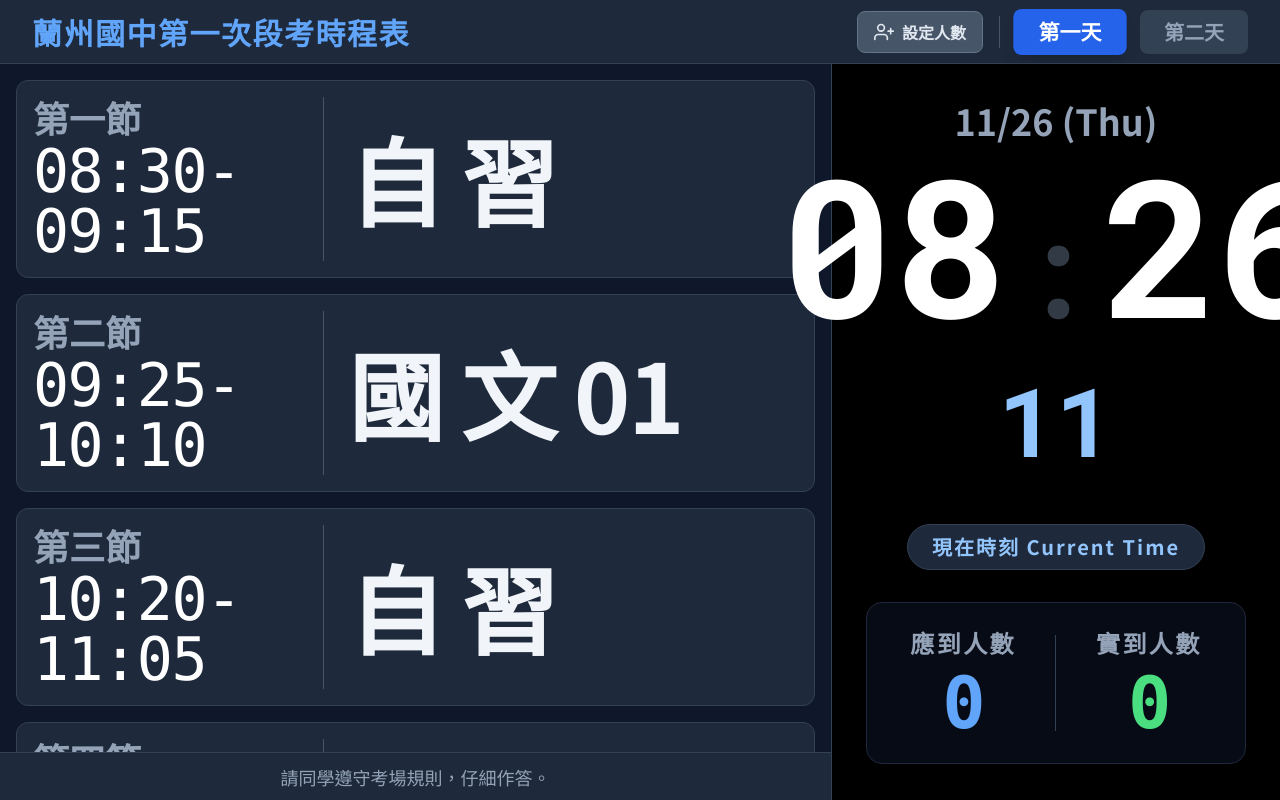
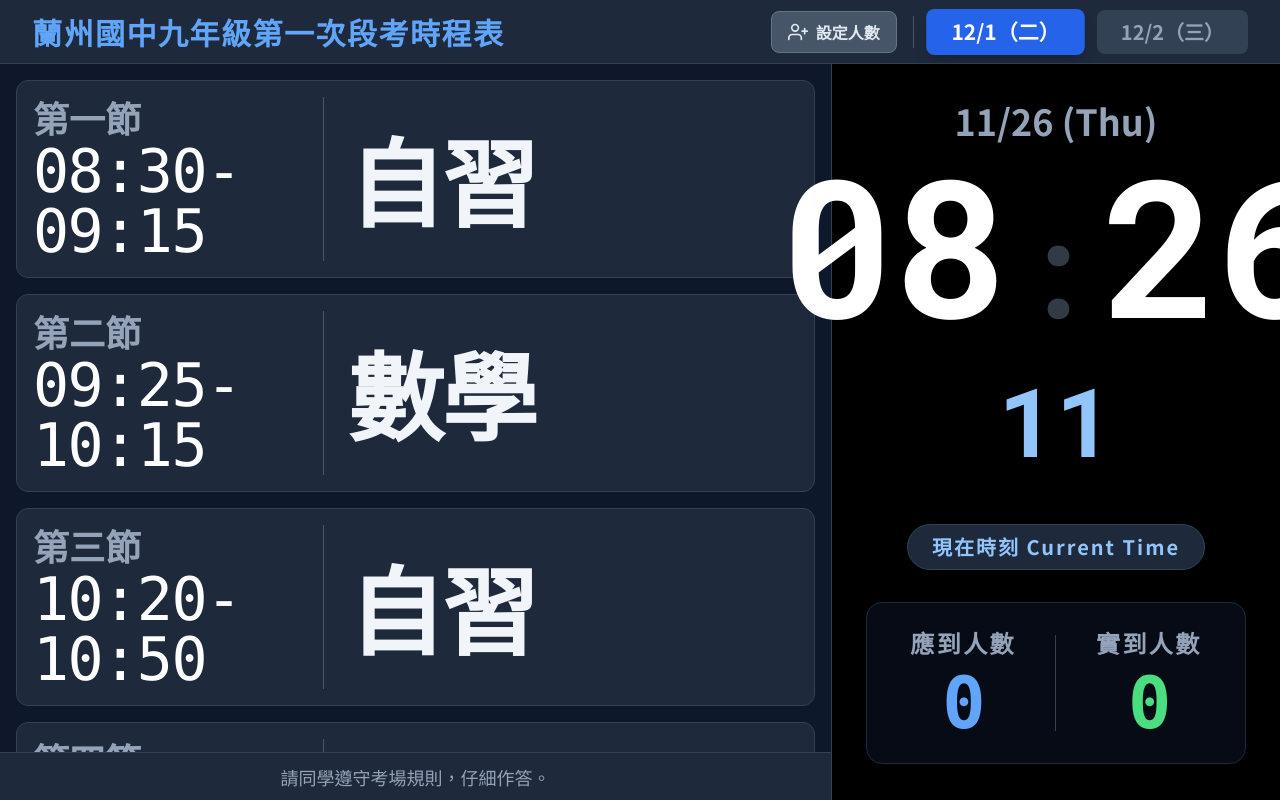
Before and after one commit to Bruce-Yu57/examschedule, a plain HTML site: page index.html in a window 1280 px wide. Drawn offline with nearby package versions, Linux system fonts and the light colour scheme.

Commit message:
更新為九年級第一次段考時程表

```diff
--- a/index.html
+++ b/index.html
@@ -68,17 +68,15 @@
 <body class="h-screen w-screen flex flex-col">
     <!-- Header -->
     <header class="h-[8vh] bg-slate-800 flex items-center justify-between px-8 border-b border-slate-700 shadow-lg shrink-0">
-        <h1 class="text-3xl font-bold tracking-wider text-blue-400">蘭州國中第一次段考時程表</h1>
+        <h1 class="text-3xl font-bold tracking-wider text-blue-400">蘭州國中九年級第一次段考時程表</h1>
         <div class="flex space-x-4 items-center">
             <button onclick="openSettings()" class="px-4 py-2 rounded-lg bg-slate-600 hover:bg-slate-500 text-slate-200 font-bold border border-slate-500 flex items-center gap-2">
                 <svg xmlns="http://www.w3.org/2000/svg" width="20" height="20" viewBox="0 0 24 24" fill="none" stroke="currentColor" stroke-width="2" stroke-linecap="round" stroke-linejoin="round"><path d="M16 21v-2a4 4 0 0 0-4-4H5a4 4 0 0 0-4 4v2"></path><circle cx="8.5" cy="7" r="4"></circle><line x1="20" y1="8" x2="20" y2="14"></line><line x1="23" y1="11" x2="17" y2="11"></line></svg>
                 設定人數
             </button>
             <div class="w-px h-8 bg-slate-600 mx-2"></div>
-            <button onclick="setDay(1)" id="btn-day1" class="px-6 py-2 rounded-lg text-xl font-bold transition-colors duration-200">第一天
-</button>
-            <button onclick="setDay(2)" id="btn-day2" class="px-6 py-2 rounded-lg text-xl font-bold transition-colors duration-200">第二天
-</button>
+            <button onclick="setDay(1)" id="btn-day1" class="px-6 py-2 rounded-lg text-xl font-bold transition-colors duration-200">12/1（二）</button>
+            <button onclick="setDay(2)" id="btn-day2" class="px-6 py-2 rounded-lg text-xl font-bold transition-colors duration-200">12/2（三）</button>
         </div>
     </header>
 
@@ -167,20 +165,20 @@
     <script>
         // --- 1. 資料設定 (Configuration) ---  ***** 手動設定 part 1/1 *****
         const schedules = {
-            1: [ // 第一天
-                { name: "第一節", time: "08:30-09:15", start: "08:30", end: "09:15", subject: "自 習" },
-                { name: "第二節", time: "09:25-10:10", start: "09:25", end: "10:10", subject: "國 文 01" },
-                { name: "第三節", time: "10:20-11:05", start: "10:20", end: "11:05", subject: "自 習" },
-                { name: "第四節", time: "11:15-12:00", start: "11:15", end: "12:00", subject: "數 學 04" },
-		{ name: "第五節", time: "13:15-14:05", start: "13:15", end: "14:05", subject: "作 文" },
-                { name: "第六節", time: "14:20-15:05", start: "14:20", end: "15:05", subject: "自 習" },
-                { name: "第七節", time: "15:15-16:00", start: "15:15", end: "16:00", subject: "英 語 02" },
+            1: [ // 12月1日（二）
+                { name: "第一節", time: "08:30-09:15", start: "08:30", end: "09:15", subject: "自習" },
+                { name: "第二節", time: "09:25-10:15", start: "09:25", end: "10:15", subject: "數學" },
+                { name: "第三節", time: "10:20-10:50", start: "10:20", end: "10:50", subject: "自習" },
+                { name: "第四節", time: "10:50-12:00", start: "10:50", end: "12:00", subject: "社會（公民／歷史／地理）" },
+                { name: "第五節", time: "13:15-14:05", start: "13:15", end: "14:05", subject: "作文" },
+                { name: "第六節", time: "14:20-15:05", start: "14:20", end: "15:05", subject: "自習" },
+                { name: "第七節", time: "15:15-16:00", start: "15:15", end: "16:00", subject: "英語" },
             ],
-            2: [ // 第二天
-                { name: "第一節", time: "08:30-09:00", start: "08:30", end: "09:00", subject: "自 習" },
-                { name: "第二節", time: "09:00-10:10", start: "09:00", end: "10:10", subject: "公民06 / 歷史08 / 地理09" },
-                { name: "第三節", time: "10:20-11:05", start: "10:20", end: "11:05", subject: "地 科 11" },
-                { name: "第四節", time: "11:15-12:00", start: "11:15", end: "12:00", subject: "理 化 12" },
+            2: [ // 12月2日（三）
+                { name: "第一節", time: "08:30-09:15", start: "08:30", end: "09:15", subject: "地球科學（地科）" },
+                { name: "第二節", time: "09:25-10:10", start: "09:25", end: "10:10", subject: "理化" },
+                { name: "第三節", time: "10:20-11:05", start: "10:20", end: "11:05", subject: "自習" },
+                { name: "第四節", time: "11:15-12:00", start: "11:15", end: "12:00", subject: "國文" },
             ]
         };
 
@@ -209,7 +207,7 @@
             const month = now.getMonth() + 1;
             const date = now.getDate();
 
-            if (month === 10 && date === 15) {
+            if (month === 12 && date === 2) {
                 currentDayIdx = 2;
             } else {
                 currentDayIdx = 1;
```
